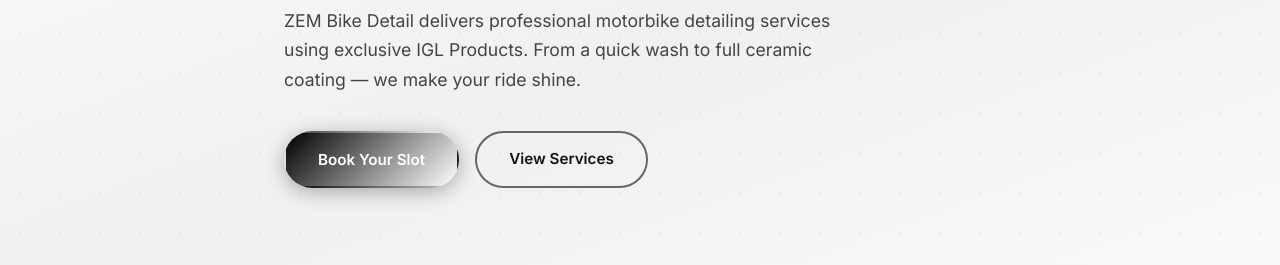
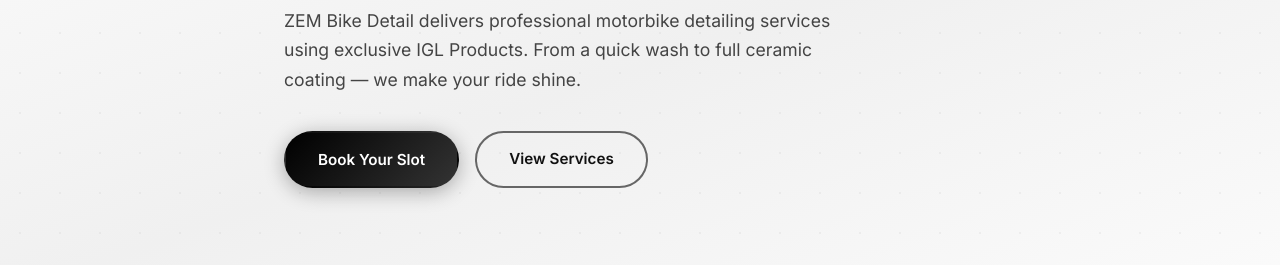
Before and after one commit to ce9kbusiness-hash/zem-bike-detail, a website: page index.html in a window 1280 px wide. Shown: the part 347-612 px from the top of the page. Drawn offline with Linux system fonts and the light colour scheme.

Commit message:
Revert gradient back to original black-gray

```diff
--- a/styles.css
+++ b/styles.css
@@ -47,7 +47,7 @@
     --light: #e0e0e0;
     --light-2: #cccccc;
     --white: #111111;
-    --gradient: linear-gradient(135deg, #000000, #ffffff);
+    --gradient: linear-gradient(135deg, #000000, #333333);
     --shadow: 0 4px 6px rgba(0,0,0,0.08);
     --shadow-lg: 0 10px 30px rgba(0,0,0,0.1);
     --shadow-xl: 0 20px 40px rgba(0,0,0,0.12);
```
